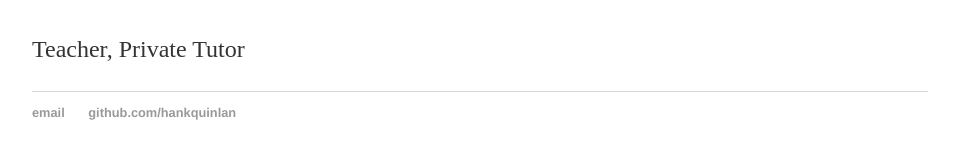
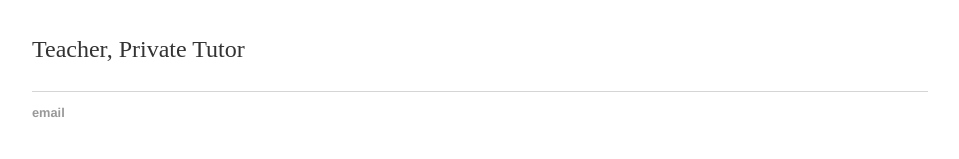
Before and after one commit to tomburr/tomburr.github.io, a Jekyll site: the page built from index.html, in a window 1280 px wide. Shown: the part 164-323 px from the top of the page, without its empty margins (160-1119 px from the left). Built offline with Jekyll 4.4.1, drawn with Linux system fonts in a browser that asks for light colours.

Commit message:
Update default.html

```diff
--- a/_layouts/default.html
+++ b/_layouts/default.html
@@ -21,8 +21,7 @@
 			</div><!-- /.container -->
 			<footer>
 	    		<ul>
-	        		<li><a href="mailto:hankquinlanhub@gmail.com">email</a></li>
-	        		<li><a href="https://github.com/hankquinlan">github.com/hankquinlan</a></li>
+	        		<li><a href="mailto:burr@hey.com">email</a></li>
 				</ul>
 			</footer>
 		</body>
```
